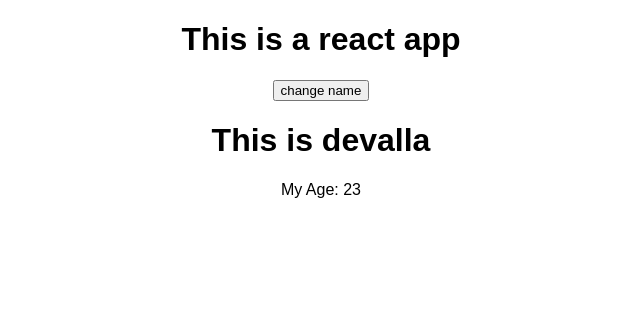
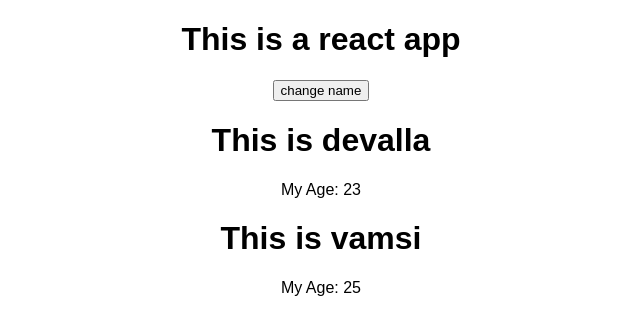
Before and after one commit to VamsiDevalla/myFirstReactApp, a React (Create React App) app: page / in a window 1280 px wide. Shown: the top 334 px of the page, without its empty margins (319-959 px from the left). Built offline with nearby package versions, Linux system fonts and the light colour scheme.

Commit message:
reused Person component to display second element in the Persons array

```diff
--- a/src/App.js
+++ b/src/App.js
@@ -39,6 +39,7 @@ class App extends Component {
         <h1>This is a react app</h1>
         <button onClick={this.changeNameHandler}>change name</button>
         <Person name={this.state.persons[0].name}>My Age: {this.state.persons[0].age}</Person>
+        <Person name={this.state.persons[1].name}>My Age: {this.state.persons[1].age}</Person>
       </div>
     );
   }
```
